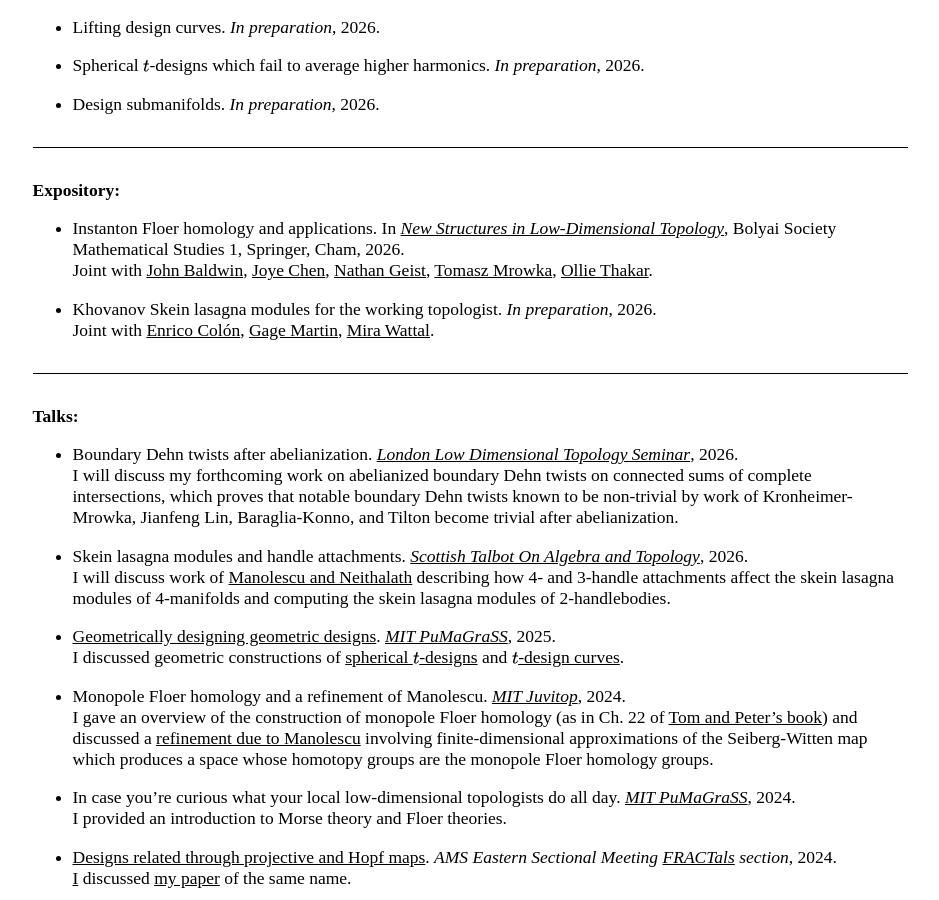
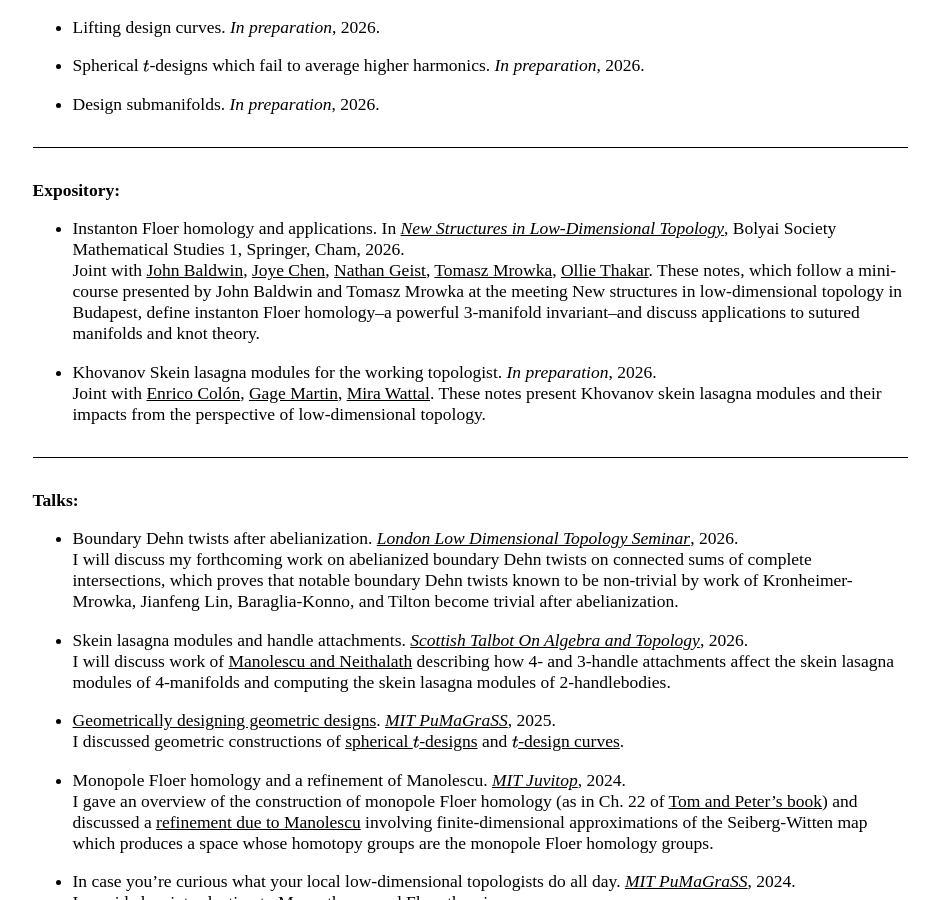
Before and after one commit to AyodejiLindblad/AyodejiLindblad.github.io, a Jekyll site: the page built from index.md, in a window 1280 px wide and 900 px high, scrolled down 1081 px. Shown: the whole window, without its empty margins (170-1109 px from the left). Built offline with Jekyll 4.4.1, drawn with Linux system fonts in a browser that asks for light colours; some web fonts are replaced.

Commit message:
Descriptions added

```diff
--- a/index.md
+++ b/index.md
@@ -64,10 +64,10 @@ I'm a third-year PhD student of [Tom Mrowka](https://math.mit.edu/~mrowka/) at [
 **Expository:**
 
 * Instanton Floer homology and applications. In *[New Structures in Low-Dimensional Topology](https://link.springer.com/book/9783032134936)*, Bolyai Society Mathematical Studies 1, Springer, Cham, 2026.
-Joint with [John Baldwin](https://sites.google.com/bc.edu/john-baldwin/home), [Joye Chen](https://math.mit.edu/directory/profile.html?pid=2584), [Nathan Geist](https://www.bc.edu/bc-web/schools/morrissey/departments/math/people/grad-students/nathan-geist.html), [Tomasz Mrowka](https://math.mit.edu/~mrowka/), [Ollie Thakar](https://www.math.harvard.edu/people/thakar-ollie/).
+Joint with [John Baldwin](https://sites.google.com/bc.edu/john-baldwin/home), [Joye Chen](https://math.mit.edu/directory/profile.html?pid=2584), [Nathan Geist](https://www.bc.edu/bc-web/schools/morrissey/departments/math/people/grad-students/nathan-geist.html), [Tomasz Mrowka](https://math.mit.edu/~mrowka/), [Ollie Thakar](https://www.math.harvard.edu/people/thakar-ollie/). These notes, which follow a mini-course presented by John Baldwin and Tomasz Mrowka at the meeting New structures in low-dimensional topology in Budapest, define instanton Floer homology--a powerful 3-manifold invariant--and discuss applications to sutured manifolds and knot theory.
 
 * Khovanov Skein lasagna modules for the working topologist. *In preparation*, 2026.
-Joint with [Enrico Colón](https://www.math.harvard.edu/people/colon-enrico/), [Gage Martin](https://sites.google.com/view/gagemartin/home), [Mira Wattal](https://www.bc.edu/bc-web/schools/morrissey/departments/math/people/grad-students/Mira-Wattal.html).
+Joint with [Enrico Colón](https://www.math.harvard.edu/people/colon-enrico/), [Gage Martin](https://sites.google.com/view/gagemartin/home), [Mira Wattal](https://www.bc.edu/bc-web/schools/morrissey/departments/math/people/grad-students/Mira-Wattal.html). These notes present Khovanov skein lasagna modules and their impacts from the perspective of low-dimensional topology.
 
 
 ---
```
